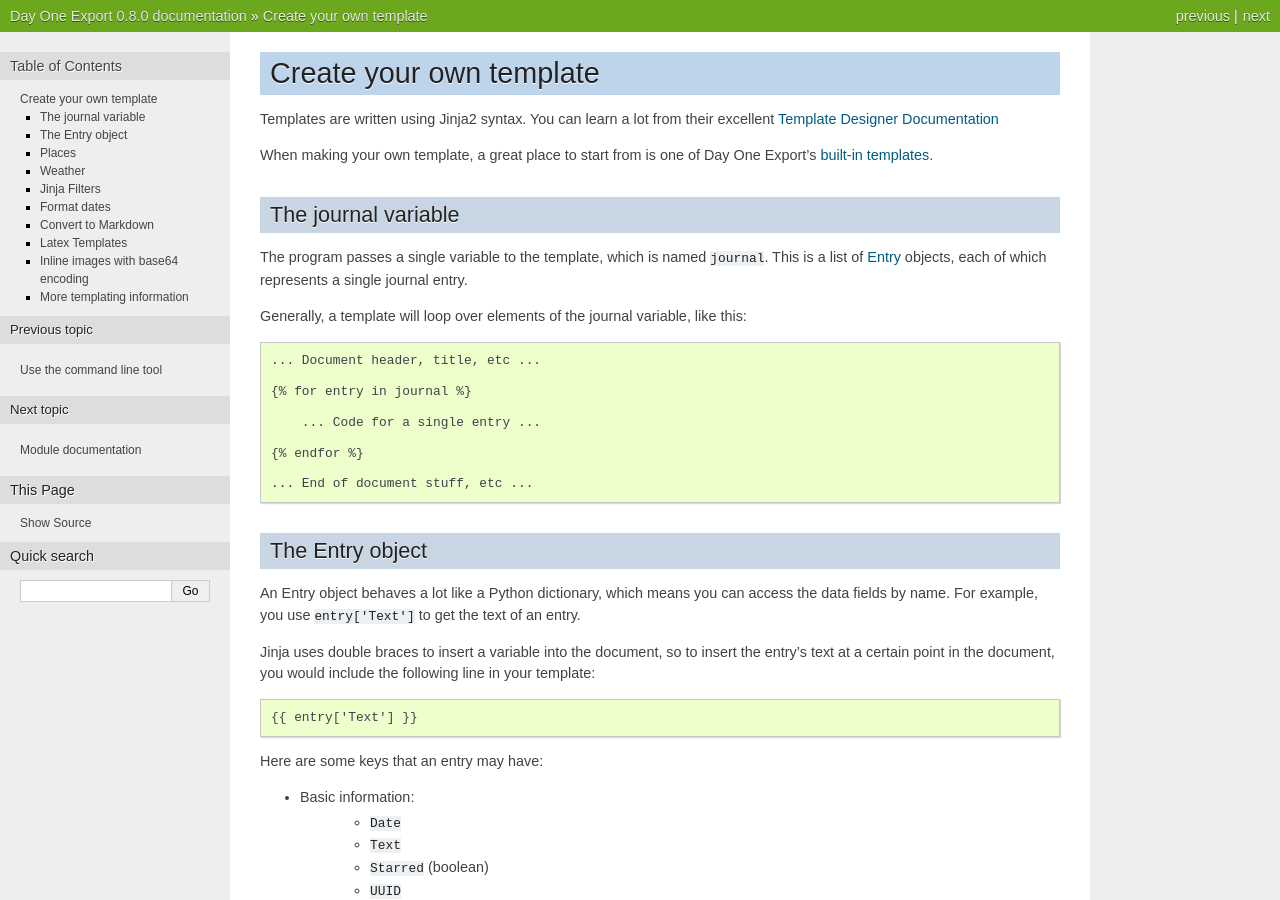
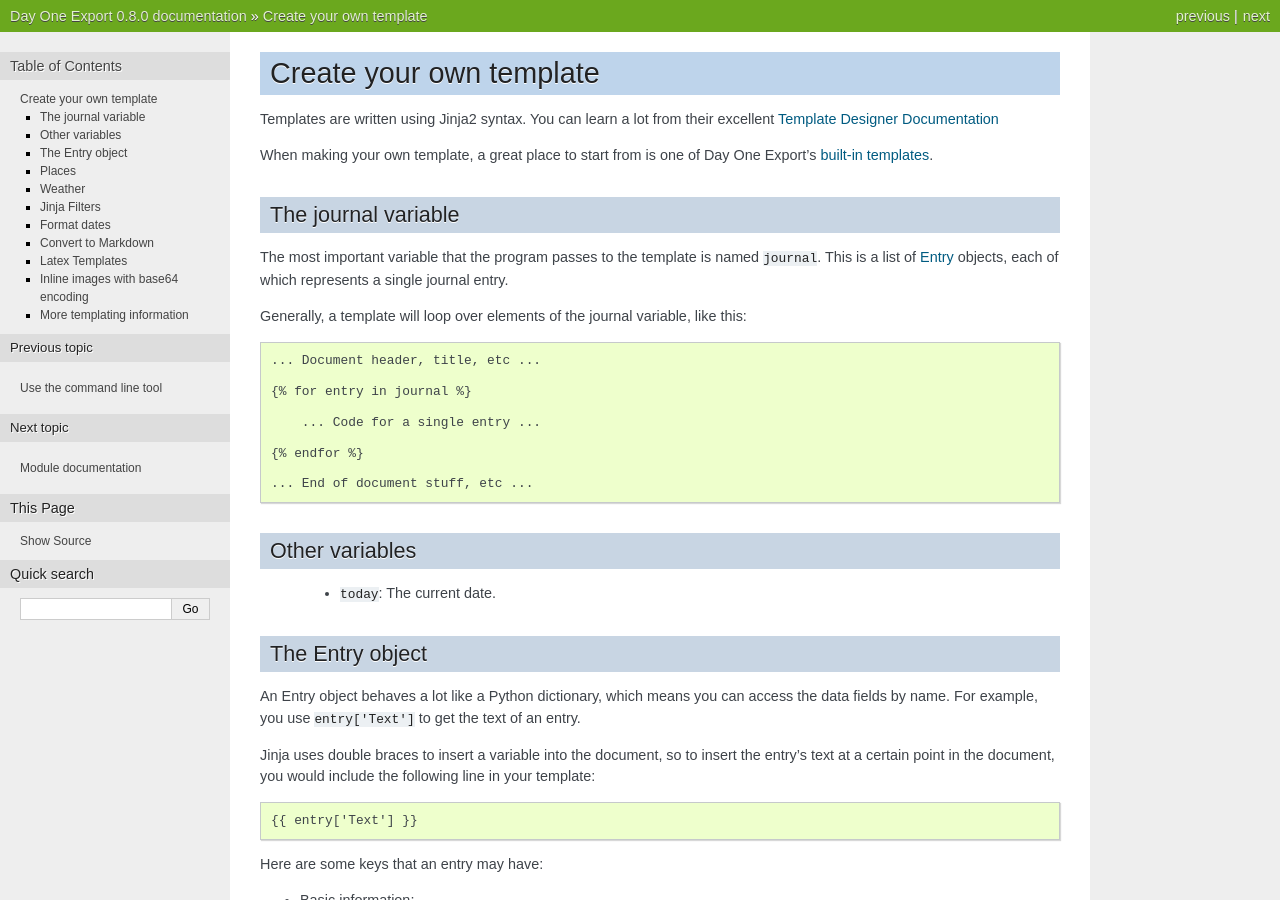
Before and after one commit to nathangrigg/dayone_export, a Sphinx documentation site: the page built from docs/templates.rst, in a window 1280 px wide and 900 px high. Built offline with Sphinx 7.4.7, drawn with Linux system fonts in a browser that asks for light colours; the version number is read from the project's files by our own code.

Commit message:
Update documentation

```diff
--- a/docs/cli.rst
+++ b/docs/cli.rst
@@ -27,7 +27,8 @@
     --tags TAGS         export entries with these comma-separated tags. Tag
                         'any' has a special meaning.
     --exclude TAGS      exclude entries with these comma-separated tags
-    --after DATE        export entries published after this date
+    --after DATE        export entries published on or after this date
+    --before DATE       export entries published before this date
     --reverse           display in reverse chronological order
     --autobold          autobold first lines (titles) of posts
     --nl2br             convert each new line to a <br>
--- a/docs/templates.rst
+++ b/docs/templates.rst
@@ -19,7 +19,7 @@
 The journal variable
 --------------------
 
-The program passes a single variable to the template, which is named
+The most important variable that the program passes to the template is named
 ``journal``. This is a list of Entry_ objects, each of which
 represents a single journal entry.
 
@@ -35,6 +35,12 @@
     {% endfor %}
 
     ... End of document stuff, etc ...
+
+
+Other variables
+---------------
+
+    - ``today``: The current date.
 
 
 .. _Entry:
```
